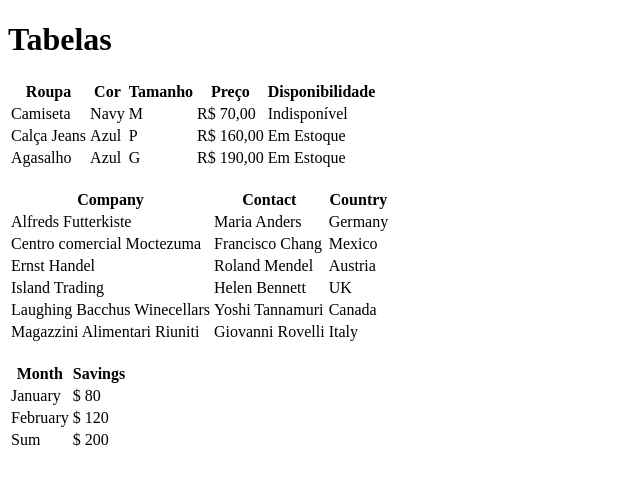
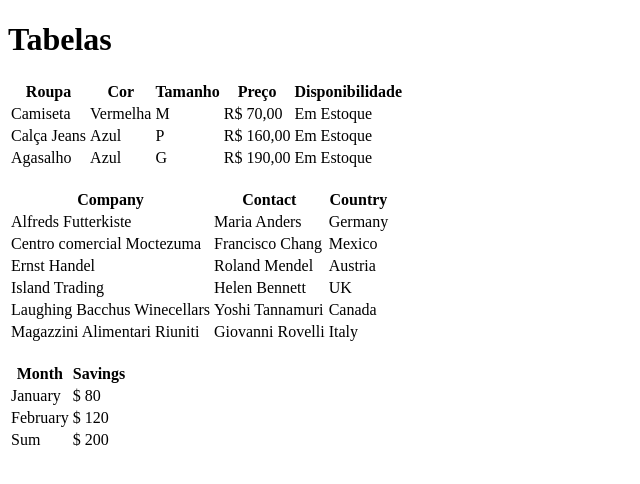
Before and after one commit to rafael-silva-dev/aula-tabela, a plain HTML site: page index.html in a window 1280 px wide. Shown: the whole page, without its empty margins (0-640 px from the left). Drawn offline with Linux system fonts and the light colour scheme.

Commit message:
trocada a cor da camiseta para vermelha e disponibilidade para Em Estoque

```diff
--- a/index.html
+++ b/index.html
@@ -22,10 +22,10 @@
         <tbody>
             <tr>
                 <td>Camiseta</td>
-                <td>Navy</td>
+                <td>Vermelha</td>
                 <td>M</td>
                 <td>R$ 70,00</td>
-                <td>Indisponível</td>
+                <td>Em Estoque</td>
             </tr>
             <tr>
                 <td>Calça Jeans</td>
```
